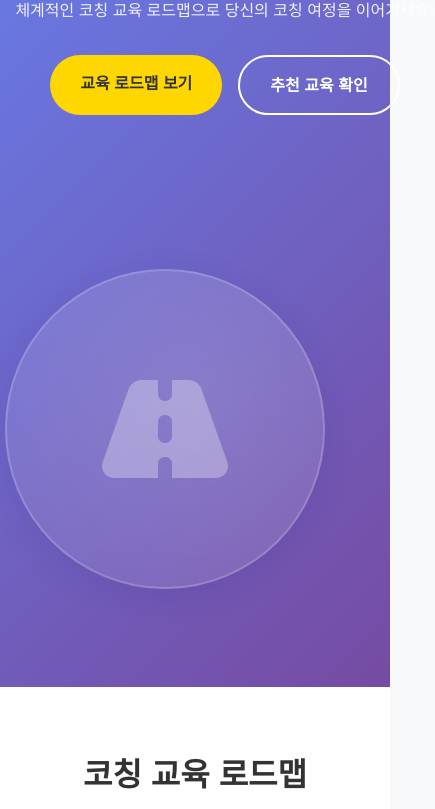
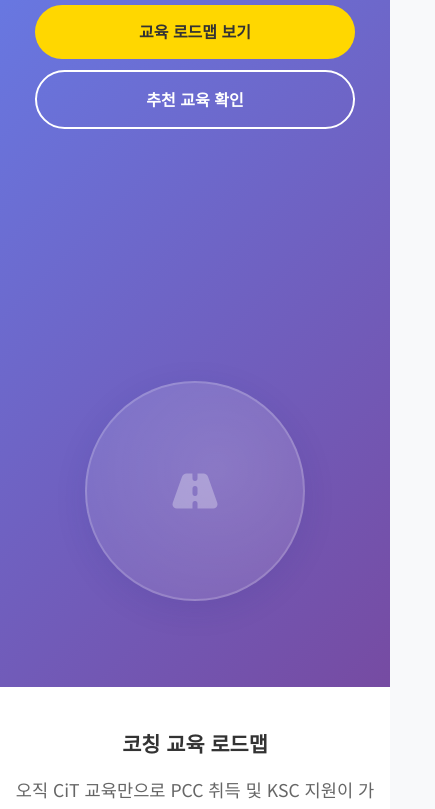
Before and after one commit to Fu-Co/cit-coaching-website, a plain HTML site: page index.html in a window 390 px wide. Shown: the part 157-966 px from the top of the page, 435 px wide, since content can reach past the window. Drawn offline with Linux system fonts and the light colour scheme; a web font is replaced by a local one.

Commit message:
모바일 첫 화면(히어로) 잘림 현상 수정

```diff
--- a/styles.css
+++ b/styles.css
@@ -740,54 +740,89 @@ section h2 {
     .hero {
         flex-direction: column;
         text-align: center;
-        padding: 100px 0 60px;
+        padding: 80px 0 40px 0;
+        min-height: 100vh;
+        justify-content: center;
+        align-items: center;
+        gap: 0;
     }
-
+    .hero-content {
+        padding-left: 0;
+        padding-right: 0;
+        max-width: 100%;
+        margin-bottom: 2rem;
+    }
     .hero-content h1 {
-        font-size: 2.5rem;
+        font-size: 2.2rem;
     }
-
+    .hero-content p {
+        font-size: 1.1rem;
+        white-space: normal;
+    }
     .hero-buttons {
-        justify-content: center;
+        flex-direction: column;
+        gap: 1rem;
+        width: 100%;
+        align-items: center;
     }
-
-    .roadmap-item {
-        flex-direction: column;
-        text-align: center;
+    .cta-button {
+        width: 90%;
+        font-size: 1.1rem;
+        padding: 1rem 0;
+        max-width: 320px;
     }
-
-    .contact-content {
-        grid-template-columns: 1fr;
+    .hero-image {
+        padding-right: 0;
+        margin-top: 1.5rem;
+        width: 80vw;
+        max-width: 300px;
+        min-width: 160px;
     }
-
-    .recommended-grid,
-    .events-grid {
-        grid-template-columns: 1fr;
-    }
-
-    .packages-grid {
-        grid-template-columns: 1fr;
+    .hero-placeholder {
+        width: 100%;
+        height: auto;
+        aspect-ratio: 1/1;
+        font-size: 4rem;
+        min-width: 120px;
+        max-width: 300px;
+        margin: 0 auto;
     }
 }
 
 @media (max-width: 480px) {
     .container {
-        padding: 0 15px;
+        padding: 0 10px;
     }
-
+    .hero {
+        padding: 60px 0 20px 0;
+        min-height: 100vh;
+    }
     .hero-content h1 {
-        font-size: 2rem;
+        font-size: 1.5rem;
     }
-
     .hero-content p {
+        font-size: 0.98rem;
+    }
+    .hero-buttons {
+        gap: 0.7rem;
+    }
+    .cta-button {
         font-size: 1rem;
+        padding: 0.9rem 0;
     }
-
+    .hero-image {
+        max-width: 220px;
+        min-width: 100px;
+    }
+    .hero-placeholder {
+        font-size: 2.5rem;
+        min-width: 80px;
+        max-width: 220px;
+    }
     section {
-        padding: 60px 0;
+        padding: 40px 0;
     }
-
     section h2 {
-        font-size: 2rem;
+        font-size: 1.3rem;
     }
 }
```
